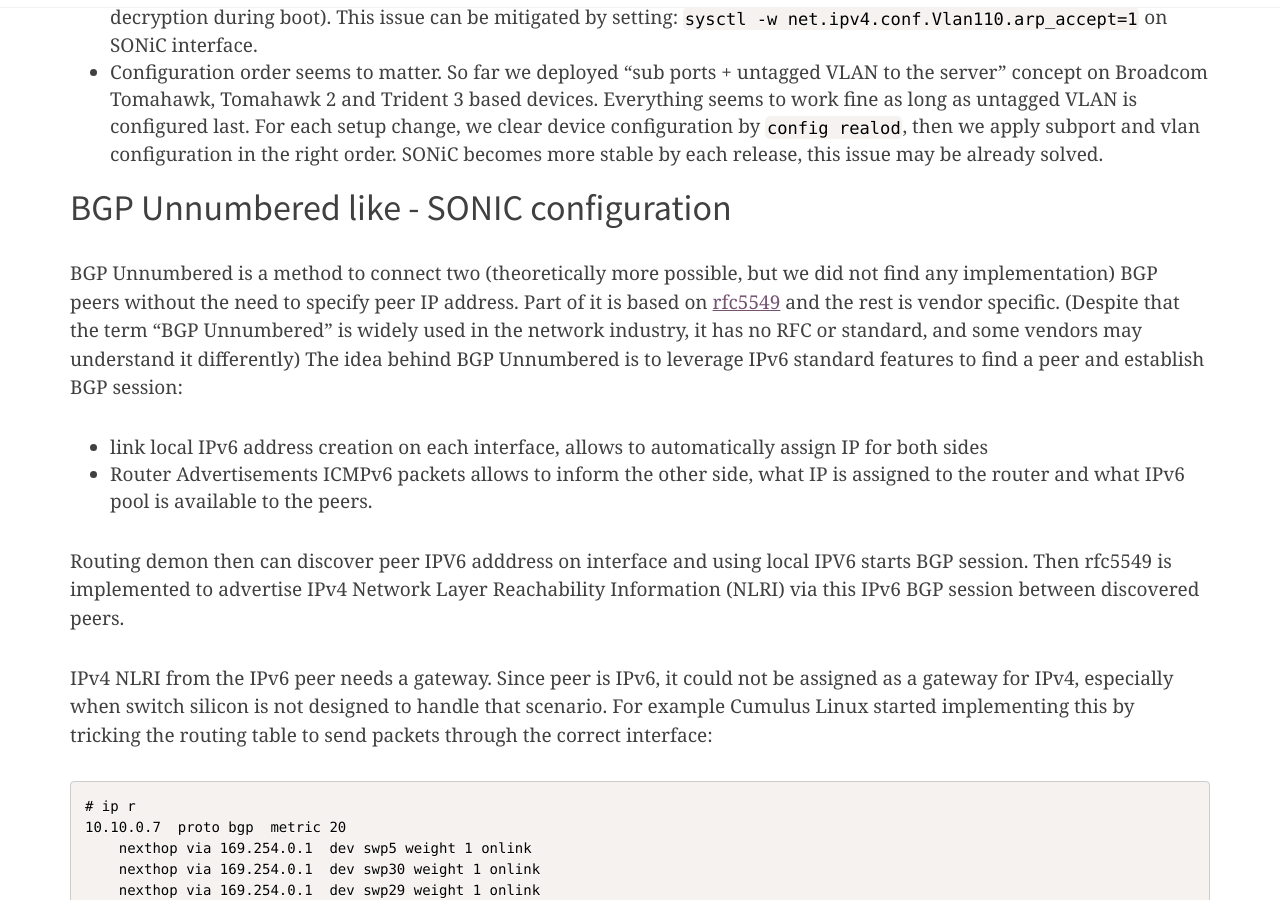
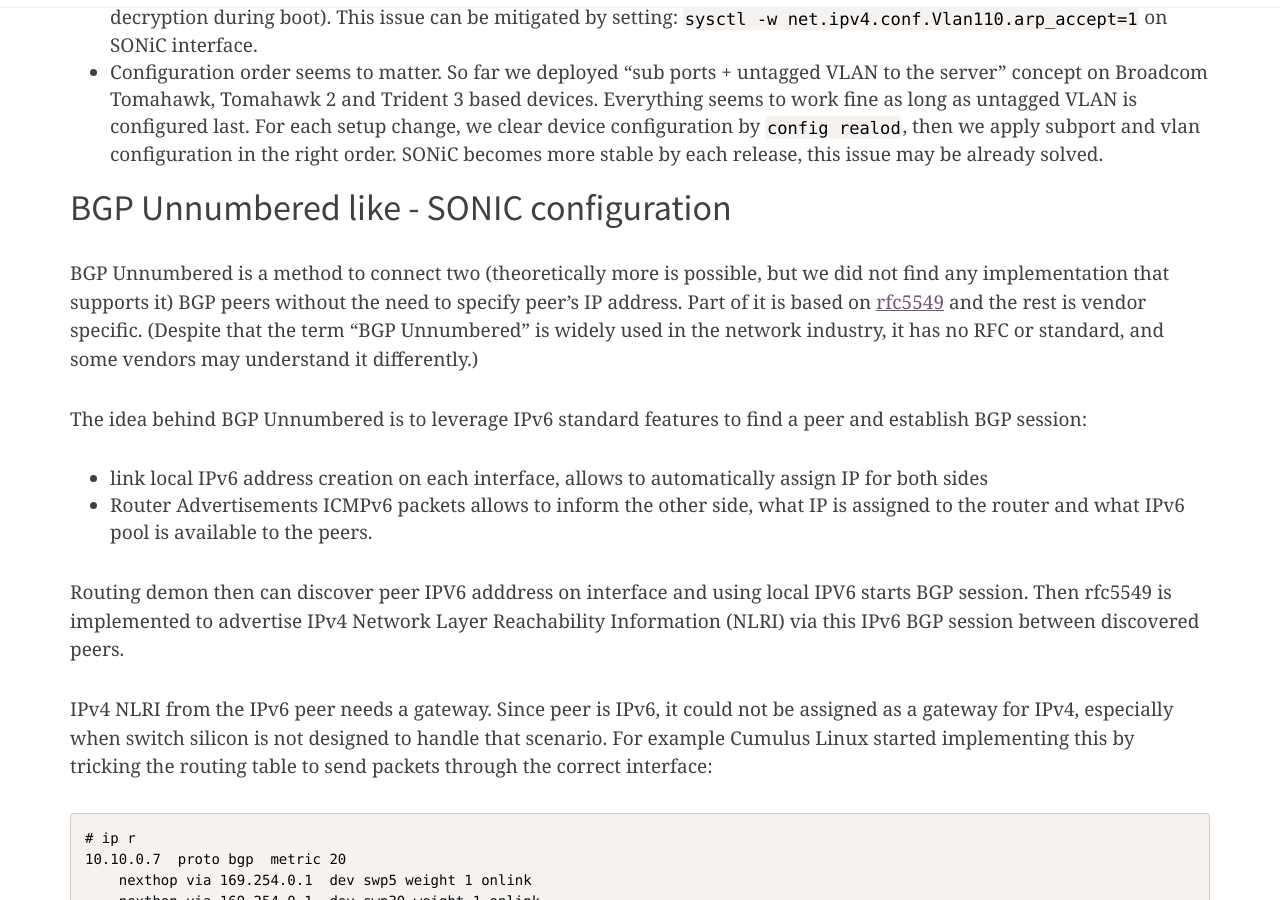
Before and after one commit to RTBHOUSE/techblog, a Jekyll site: the page built from _posts/2021-11-25-L2-EVPN-to-L3-concept-part2.markdown, in a window 1280 px wide and 900 px high, scrolled down 4191 px. Built offline with Jekyll 4.4.1, drawn with Linux system fonts in a browser that asks for light colours; nearby versions of some CDN libraries; comment, search, counter and statistics services are not loaded.

Commit message:
Update 2021-11-25-L2-EVPN-to-L3-concept-part2.markdown

```diff
--- a/_posts/2021-11-25-L2-EVPN-to-L3-concept-part2.markdown
+++ b/_posts/2021-11-25-L2-EVPN-to-L3-concept-part2.markdown
@@ -245,10 +245,12 @@ $ show vlan brief # <--- Click this to show more
 
 # BGP Unnumbered like  - SONIC configuration
 
-BGP Unnumbered is a method to connect two (theoretically more possible, but we did not find any implementation)
-BGP peers without the need to specify peer IP address. Part of it is based on [rfc5549](https://datatracker.ietf.org/doc/html/rfc5549)
-and the rest is vendor specific. (Despite that the term "BGP Unnumbered" is widely used in the network industry,
-it has no RFC or standard, and some vendors may understand it differently)
+BGP Unnumbered is a method to connect two (theoretically more is possible, but we did not find any implementation that supports it)
+BGP peers without the need to specify peer's IP address. Part of it is based on [rfc5549](https://datatracker.ietf.org/doc/html/rfc5549)
+and the rest is vendor specific.
+(Despite that the term "BGP Unnumbered" is widely used in the network industry,
+it has no RFC or standard, and some vendors may understand it differently.)
+
 The idea behind BGP Unnumbered is to leverage IPv6 standard features to find a peer and establish BGP session:
   - link local IPv6 address creation on each interface, allows to automatically assign IP for both sides
   - Router Advertisements ICMPv6 packets allows to inform the other side, what IP is assigned to the router
```
